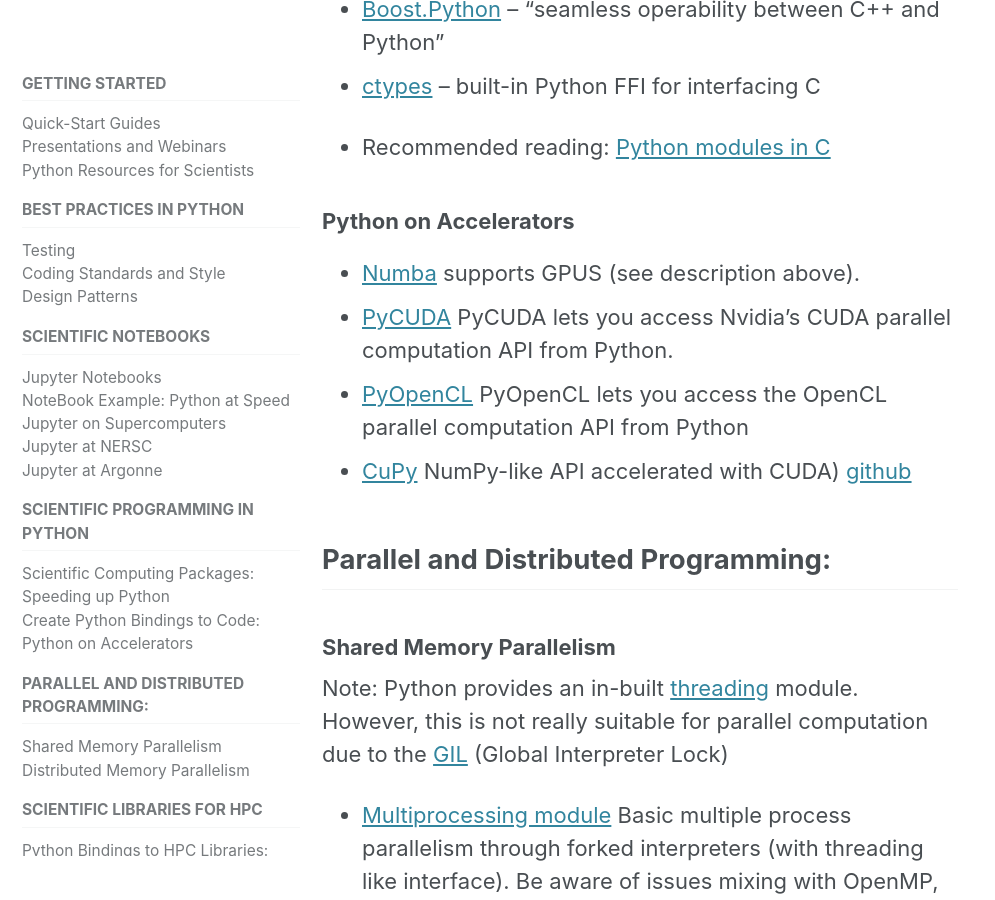
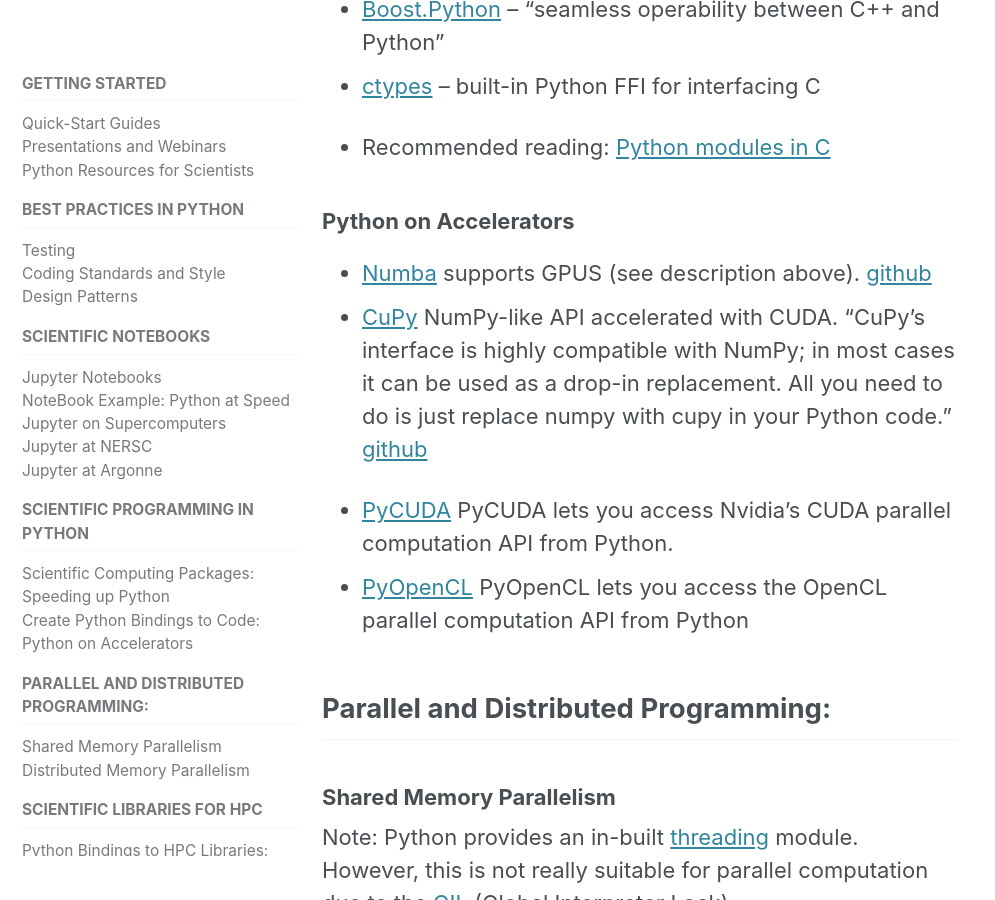
Before and after one commit to betterscientificsoftware/python-for-hpc, a Jekyll site: the page built from _pages/content.md, in a window 1280 px wide and 900 px high, scrolled down 6461 px. Shown: the whole window, without its empty margins (0-995 px from the left). Built offline with Jekyll 4.4.1, drawn with Linux system fonts in a browser that asks for light colours; cached includes are drawn as plain includes; nearby versions of some CDN libraries; comment, search, counter and statistics services are not loaded.

Commit message:
Update descriptions and features

```diff
--- a/_pages/content.md
+++ b/_pages/content.md
@@ -128,12 +128,13 @@
  - Recommended reading: [Python modules in C](http://dan.iel.fm/posts/python-c-extensions)
 
 ### Python on Accelerators
- - [Numba](https://numba.pydata.org/) supports GPUS (see description above).
+ - [Numba](https://numba.pydata.org/) supports GPUS (see description above). [github](https://github.com/numba/numba)
+ - [CuPy](https://cupy.chainer.org/) NumPy-like API accelerated with CUDA. "CuPy's interface is highly compatible with NumPy; in most cases it can be used as a drop-in replacement. All you need to do is just replace numpy with cupy in your Python code." [github](https://github.com/cupy/cupy)
+
  - [PyCUDA](https://documen.tician.de/pycuda/tutorial.html)
    PyCUDA lets you access Nvidia's CUDA parallel computation API from Python.
  - [PyOpenCL](https://documen.tician.de/pyopencl/index.html)
    PyOpenCL lets you access the OpenCL parallel computation API from Python
- - [CuPy](https://cupy.chainer.org/) NumPy-like API accelerated with CUDA) [github](https://github.com/cupy/cupy)
 
 
 
```
Also changed, not shown: index.md (+6 -0 lines).
